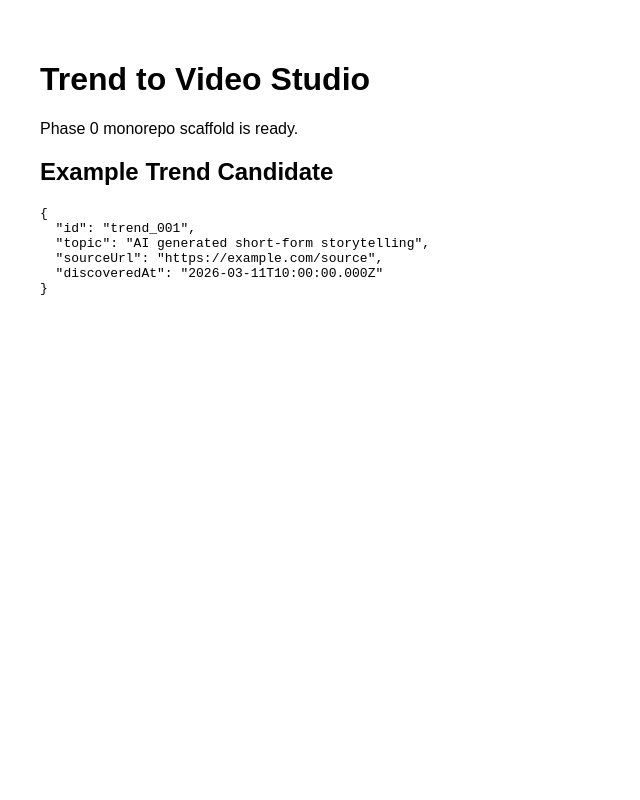
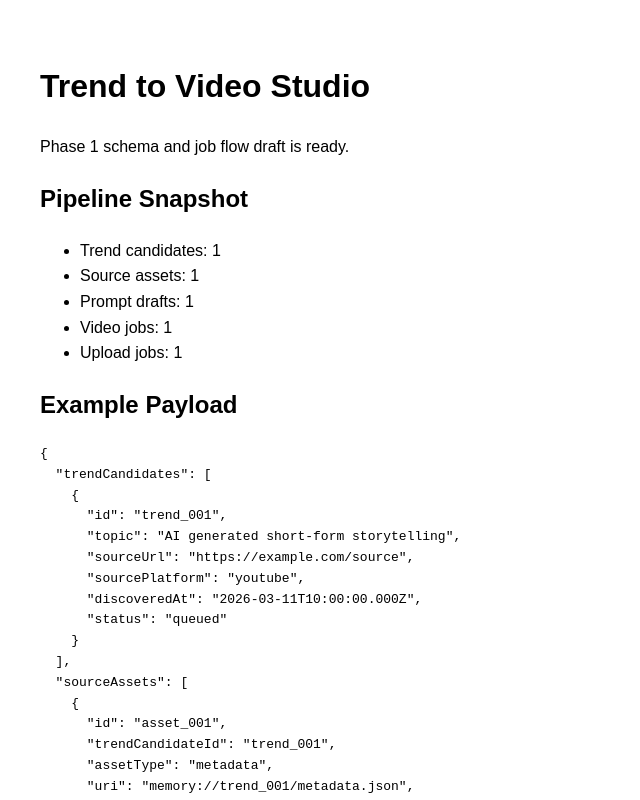
Before and after one commit to openclawsean024-create/trend-to-video-studio, a Next.js app in the folder apps/web/: page / in a window 1280 px wide. Shown: the top 800 px of the page, without its empty margins (0-640 px from the left). Built offline with nearby package versions, Linux system fonts and the light colour scheme.

Commit message:
Implement Phase 1 schemas and job flow draft

```diff
--- a/apps/web/app/page.tsx
+++ b/apps/web/app/page.tsx
@@ -1,13 +1,25 @@
-import { exampleTrendCandidate } from '@trend-to-video-studio/core';
+import { exampleSnapshot } from '@trend-to-video-studio/core';
 
 export default function HomePage() {
   return (
-    <main style={{ fontFamily: 'Arial, sans-serif', padding: 32 }}>
+    <main style={{ fontFamily: 'Arial, sans-serif', padding: 32, lineHeight: 1.6 }}>
       <h1>Trend to Video Studio</h1>
-      <p>Phase 0 monorepo scaffold is ready.</p>
+      <p>Phase 1 schema and job flow draft is ready.</p>
+
       <section>
-        <h2>Example Trend Candidate</h2>
-        <pre>{JSON.stringify(exampleTrendCandidate, null, 2)}</pre>
+        <h2>Pipeline Snapshot</h2>
+        <ul>
+          <li>Trend candidates: {exampleSnapshot.trendCandidates.length}</li>
+          <li>Source assets: {exampleSnapshot.sourceAssets.length}</li>
+          <li>Prompt drafts: {exampleSnapshot.promptDrafts.length}</li>
+          <li>Video jobs: {exampleSnapshot.videoJobs.length}</li>
+          <li>Upload jobs: {exampleSnapshot.uploadJobs.length}</li>
+        </ul>
+      </section>
+
+      <section>
+        <h2>Example Payload</h2>
+        <pre>{JSON.stringify(exampleSnapshot, null, 2)}</pre>
       </section>
     </main>
   );
--- a/packages/core/src/index.ts
+++ b/packages/core/src/index.ts
@@ -1,13 +1,103 @@
+export type JobStatus = 'draft' | 'queued' | 'processing' | 'completed' | 'failed';
+
 export type TrendCandidate = {
   id: string;
   topic: string;
   sourceUrl: string;
+  sourcePlatform: 'youtube' | 'shorts' | 'manual';
   discoveredAt: string;
+  status: JobStatus;
+};
+
+export type SourceAsset = {
+  id: string;
+  trendCandidateId: string;
+  assetType: 'url' | 'screenshot' | 'transcript' | 'metadata';
+  uri: string;
+  createdAt: string;
+};
+
+export type PromptDraft = {
+  id: string;
+  trendCandidateId: string;
+  title: string;
+  videoPrompt: string;
+  thumbnailPrompt: string;
+  createdAt: string;
+  status: JobStatus;
+};
+
+export type VideoJob = {
+  id: string;
+  promptDraftId: string;
+  provider: string;
+  status: JobStatus;
+  createdAt: string;
+};
+
+export type UploadJob = {
+  id: string;
+  videoJobId: string;
+  platform: 'youtube';
+  scheduledFor: string;
+  status: JobStatus;
+};
+
+export type ProjectSnapshot = {
+  trendCandidates: TrendCandidate[];
+  sourceAssets: SourceAsset[];
+  promptDrafts: PromptDraft[];
+  videoJobs: VideoJob[];
+  uploadJobs: UploadJob[];
 };
 
 export const exampleTrendCandidate: TrendCandidate = {
   id: 'trend_001',
   topic: 'AI generated short-form storytelling',
   sourceUrl: 'https://example.com/source',
+  sourcePlatform: 'youtube',
   discoveredAt: new Date('2026-03-11T10:00:00Z').toISOString(),
+  status: 'queued',
 };
+
+export const examplePromptDraft: PromptDraft = {
+  id: 'prompt_001',
+  trendCandidateId: 'trend_001',
+  title: 'AI Storytelling Shorts Concept',
+  videoPrompt: 'Create a fast-paced short-form original AI storytelling trailer with cinematic pacing.',
+  thumbnailPrompt: 'Cinematic AI storyteller, neon lighting, high contrast, short-form content cover art.',
+  createdAt: new Date('2026-03-11T10:10:00Z').toISOString(),
+  status: 'draft',
+};
+
+export const exampleVideoJob: VideoJob = {
+  id: 'video_001',
+  promptDraftId: 'prompt_001',
+  provider: 'mock-sora-adapter',
+  status: 'queued',
+  createdAt: new Date('2026-03-11T10:15:00Z').toISOString(),
+};
+
+export const exampleUploadJob: UploadJob = {
+  id: 'upload_001',
+  videoJobId: 'video_001',
+  platform: 'youtube',
+  scheduledFor: new Date('2026-03-12T10:00:00Z').toISOString(),
+  status: 'draft',
+};
+
+export const exampleSnapshot: ProjectSnapshot = {
+  trendCandidates: [exampleTrendCandidate],
+  sourceAssets: [
+    {
+      id: 'asset_001',
+      trendCandidateId: 'trend_001',
+      assetType: 'metadata',
+      uri: 'memory://trend_001/metadata.json',
+      createdAt: new Date('2026-03-11T10:02:00Z').toISOString(),
+    },
+  ],
+  promptDrafts: [examplePromptDraft],
+  videoJobs: [exampleVideoJob],
+  uploadJobs: [exampleUploadJob],
+};
```
Also changed, not shown: 1 other file (tests, documents, lock files or other folders).
